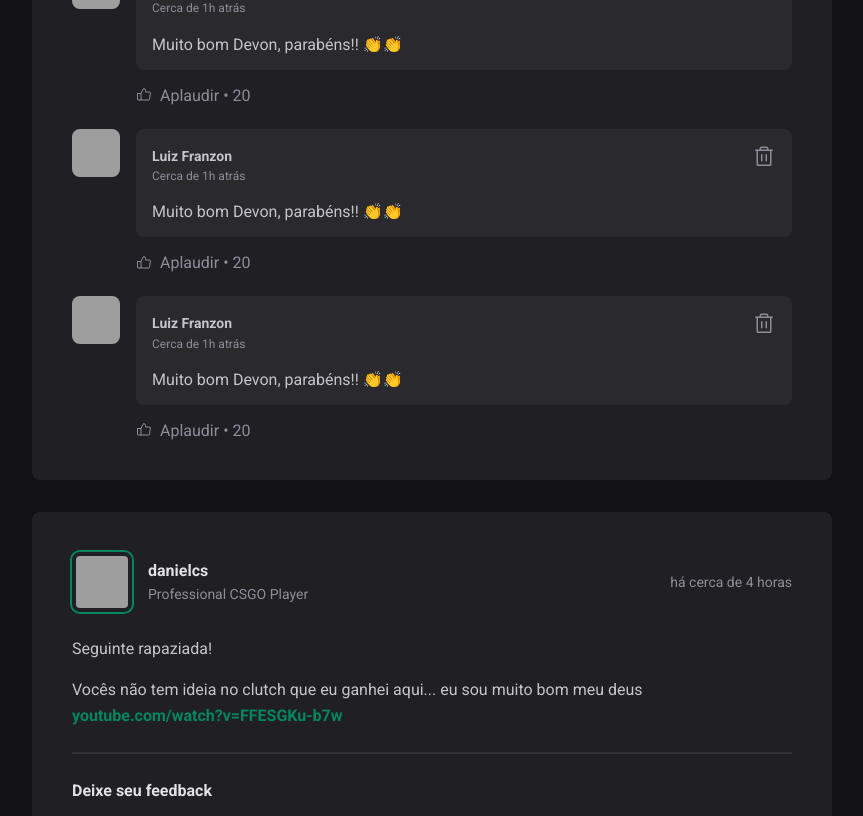
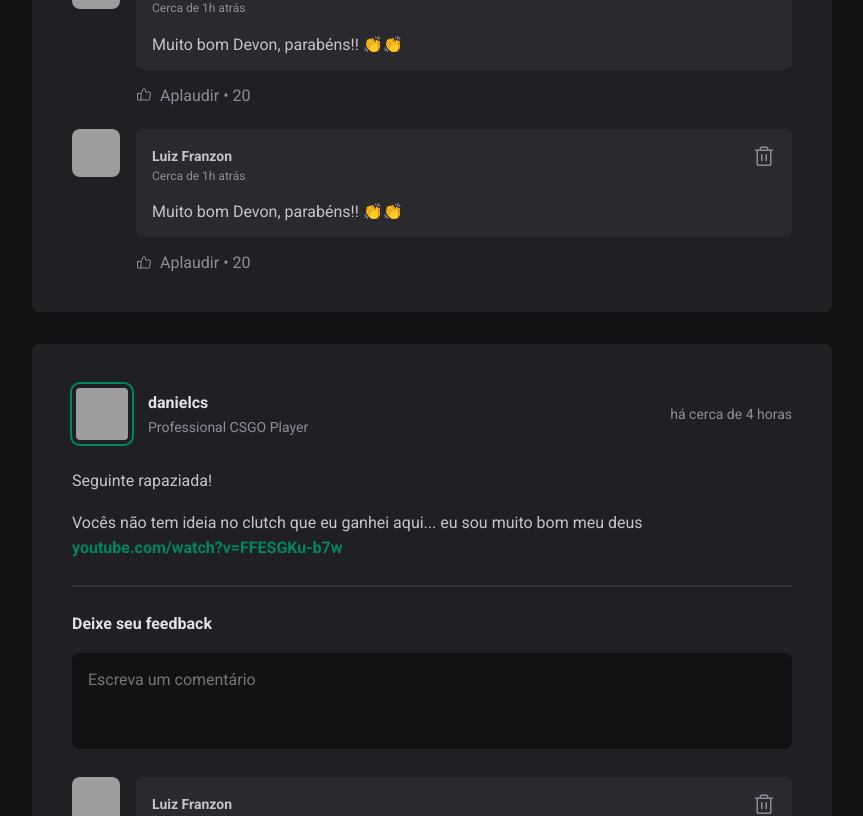
Before and after one commit to luizfranzon/ignite-reactJS, a React (Vite) app in the folder aulas/01-fundamentos-do-react/: page / in a window 1280 px wide. Shown: the part 607-1423 px from the top of the page, without its empty margins (352-1215 px from the left). Built offline with nearby package versions, Linux system fonts and the light colour scheme; grey boxes are pictures that could not be loaded.

Commit message:
🚧 Created state to handle new comments

```diff
--- a/aulas/01-fundamentos-do-react/src/components/Post/Post.jsx
+++ b/aulas/01-fundamentos-do-react/src/components/Post/Post.jsx
@@ -1,18 +1,28 @@
 import { format, formatDistanceToNow } from 'date-fns'
 import ptBR from 'date-fns/locale/pt-BR'
+import { useState } from 'react'
 
 import { Avatar } from "../Avatar/Avatar"
 import { Comment } from "../Comment/Comment"
 
 import styles from "./Post.module.css"
 
+
 export function Post({ author, publishedAt, content }) {
+    const [comments, setComments] = useState([1,2])
+
     const publishedDateFormatted = format(publishedAt, "d 'de' LLLL 'às' HH:mm'h'", {locale: ptBR})
 
     const publishedDateRelativeToNow = formatDistanceToNow(publishedAt, {
         locale: ptBR,
         addSuffix: true
     })
+
+    function handleCreateNewComment() {
+        event.preventDefault()
+
+        setComments([...comments, comments.length + 1])
+    }
 
     return (
         <article className={styles.post}>
@@ -40,7 +50,7 @@
 
             </div>
 
-            <form className={styles.commentForm}>
+            <form onSubmit={handleCreateNewComment} className={styles.commentForm}>
                 <strong>Deixe seu feedback</strong>
 
                 <textarea placeholder="Escreva um comentário"/>
@@ -49,9 +59,9 @@
                 </footer>
             </form>
             <div className={styles.commentList}>
-                <Comment />
-                <Comment />
-                <Comment />
+                {comments.map(commnet => {
+                    return <Comment />
+                })}
             </div>
         </article>
     )
```
